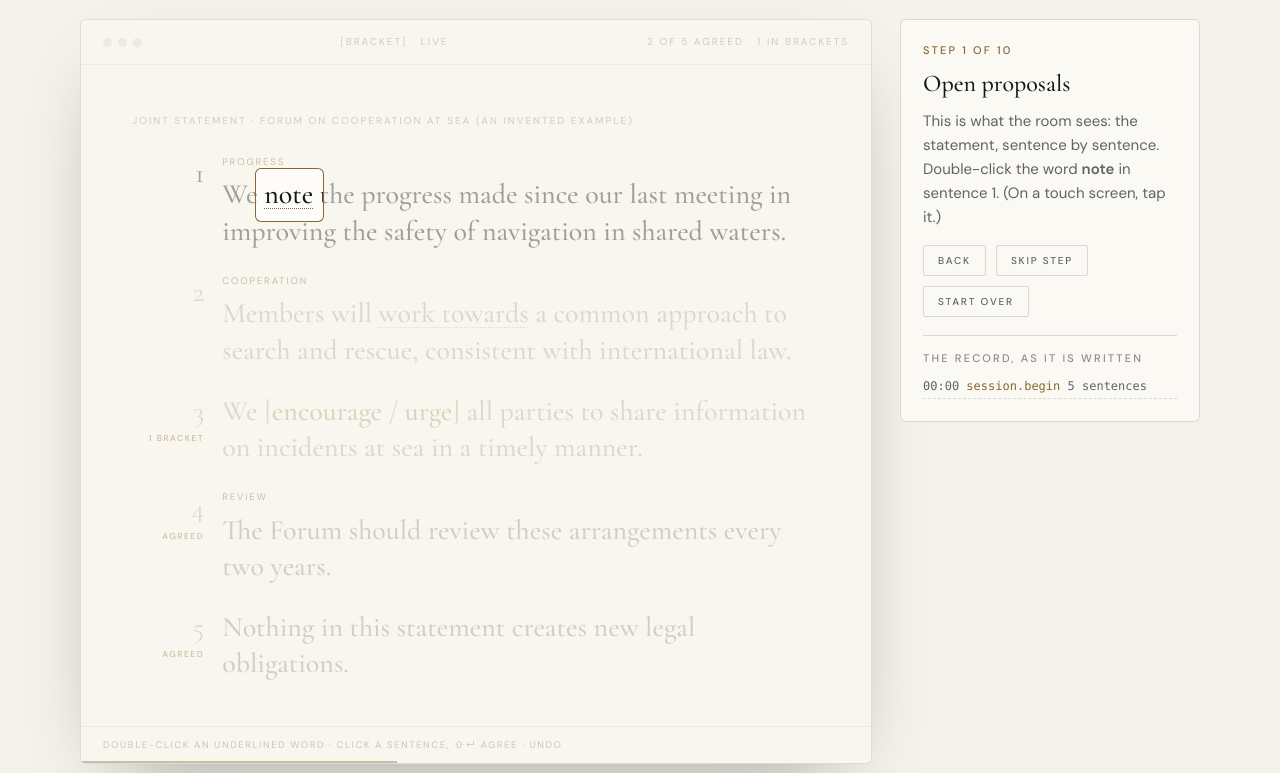
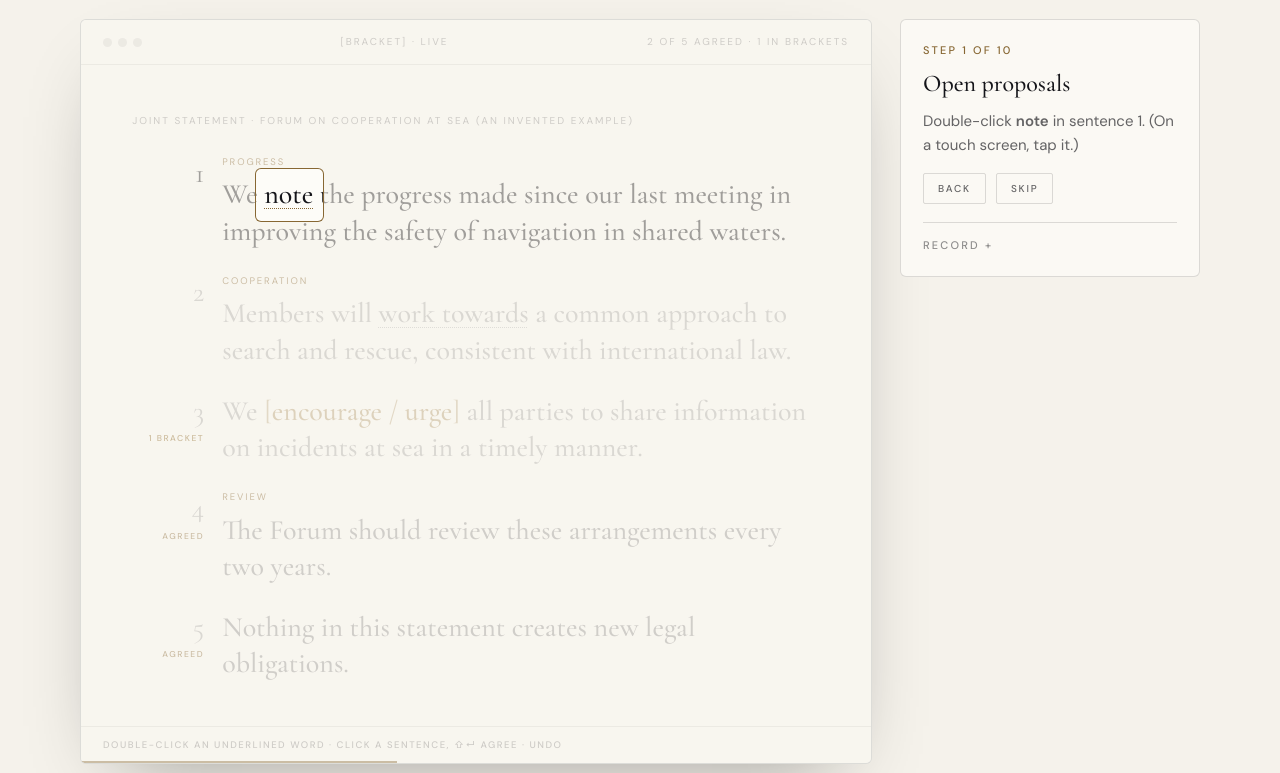
Before and after one commit to computational-statecraft/bracket, a plain HTML site: page site/index.html in a window 1280 px wide. Shown: the part 1772-2545 px from the top of the page. Drawn offline with Linux system fonts and the light colour scheme.

Commit message:
Website: shorter tour guide, Back and Skip only, record folded away
Co-Authored-By: Claude Opus 5.5 <noreply@anthropic.com>

```diff
--- a/site/demo.js
+++ b/site/demo.js
@@ -321,25 +321,25 @@ stage.addEventListener('click', e => {
 /* ---------------- the guided tour ---------------- */
 const kbd = s => `<kbd>${s}</kbd>`;
 const STEPS = [
-  { title: 'Open proposals', body: `<p>This is what the room sees: the statement, sentence by sentence. Double-click the word <strong>note</strong> in sentence 1. (On a touch screen, tap it.)</p>`,
+  { title: 'Open proposals', body: `<p>Double-click <strong>note</strong> in sentence 1. (On a touch screen, tap it.)</p>`,
     done: e => e.type === 'open' && e.tid === 'note' },
-  { title: 'Make it stronger', body: `<p>Three proposals for “note” appear beneath it, at the same strength. Press ${kbd('→')} to ask for stronger wording.</p>`,
+  { title: 'Make it stronger', body: `<p>Press ${kbd('→')} for stronger wording.</p>`,
     done: e => e.type === 'dial' && e.kind === 'strength' },
-  { title: 'Walk the ladder', body: `<p>“Note” sits on a ladder of force drawn from diplomatic practice: <em>note → take note of → acknowledge → recognize → affirm → reaffirm → declare</em>. Keep pressing ${kbd('→')} until you reach <strong>recognize</strong>. ${kbd('←')} walks back down. The rest of the sentence never changes.</p>`,
+  { title: 'Walk the ladder', body: `<p>Keep pressing ${kbd('→')} until <strong>recognize</strong>. ${kbd('←')} goes back.</p>`,
     done: e => e.type === 'dial' && S.rail && S.rail.tid === 'note' && S.rail.level === 3 },
-  { title: 'Longer, shorter, plainer', body: `<p>${kbd('↑')} asks for longer wording and ${kbd('↓')} for shorter. ${kbd('R')} switches the register between plain, institutional and formal diplomatic. Try one.</p>`,
+  { title: 'Longer, shorter, plainer', body: `<p>${kbd('↑')} longer, ${kbd('↓')} shorter, ${kbd('R')} changes the register.</p>`,
     done: e => e.type === 'dial' && (e.kind === 'length' || e.kind === 'register') },
-  { title: 'Choose one', body: `<p>${kbd('⇥')} or the numbers ${kbd('1')}–${kbd('3')} move between proposals; ${kbd('↵')} accepts one. You can also click it. Changed words are marked in brass, and the sentence gains a new version.</p><p class="small">Or press ${kbd('⇧↵')} to keep the proposal beside the original, in brackets, for the room to decide.</p>`,
+  { title: 'Choose one', body: `<p>${kbd('⇥')} moves between proposals; ${kbd('↵')} accepts one.</p>`,
     done: e => e.type === 'accept' || e.type === 'bracket-open' },
-  { title: 'Disagreement stays visible', body: `<p>Sentence 3 holds unsettled wording in square brackets: <span style="color:var(--brk)">[encourage / urge]</span>. Click sentence 3, then press ${kbd('⇧↵')} to try to mark it agreed.</p>`,
+  { title: 'Open brackets', body: `<p>Click sentence 3 and press ${kbd('⇧↵')} to agree it.</p>`,
     done: e => e.type === 'blocked' || (e.type === 'agree' && e.sid === 's3') },
-  { title: 'Settle the bracket', body: `<p>A sentence with an open bracket cannot be agreed. Double-click the bracket, choose a wording with ${kbd('↑')} ${kbd('↓')}, and press ${kbd('↵')} to settle it.</p>`,
+  { title: 'Settle the bracket', body: `<p>Double-click the bracket, pick with ${kbd('↑')} ${kbd('↓')}, press ${kbd('↵')}.</p>`,
     done: e => e.type === 'settle' && e.sid === 's3' },
-  { title: 'Agree it', body: `<p>Now ${kbd('⇧↵')} marks sentence 3 agreed. Editing an agreed sentence returns it to draft: nothing is agreed until everything is agreed.</p>`,
+  { title: 'Agree it', body: `<p>Press ${kbd('⇧↵')} to agree sentence 3.</p>`,
     done: e => e.type === 'agree' && e.sid === 's3' },
-  { title: 'Any phrase, not only a word', body: `<p>Double-click <strong>work towards</strong> in sentence 2. Phrases work the same way: ${kbd('←')} for something weaker, like <em>explore</em>; ${kbd('→')} for something stronger, like <em>commit to</em>.</p>`,
+  { title: 'Any phrase', body: `<p>Double-click <strong>work towards</strong> in sentence 2.</p>`,
     done: e => e.type === 'open' && e.tid === 'work' },
-  { title: 'That is the loop', body: `<p>Accept or reject the proposals for sentence 2, then agree sentences 1 and 2 to finish the statement.</p><p>Everything you did is in the record below the guide. The app keeps the same record, and at the end of a session saves the statement, each sentence's history and any dissent.</p>`,
+  { title: 'Finish', body: `<p>Accept a proposal, then agree sentences 1 and 2.</p>`,
     done: e => e.type === 'agree' && e.all, final: true },
 ];
 // what each step's spotlight falls on, in order; a function, because the page changes as the visitor works
@@ -370,7 +370,7 @@ function showStep() {
   $('#gcount').textContent = finished ? 'Done' : `Step ${step + 1} of ${STEPS.length}`;
   $('#gtitle').textContent = finished ? 'The statement is agreed' : s.title;
   $('#gbody').innerHTML = finished
-    ? `<p class="done">Every sentence is agreed.</p><p>That is [bracket]: people decide every word, the machine offers alternatives on request, and the record keeps what was offered and refused. <a href="#download">Download the app</a> to use it with your own drafts, and your own model.</p>`
+    ? `<p>People chose every word. <a href="#download">Download [bracket]</a></p>`
     : s.body;
   $('#gback').disabled = step === 0 && !finished;
   $('#gnext').hidden = finished || s.final;
@@ -385,10 +385,6 @@ function emit(e) {
 }
 $('#gnext').addEventListener('click', () => { if (step < STEPS.length - 1) { step++; showStep(); } });
 $('#gback').addEventListener('click', () => { if (finished) { finished = false; } else if (step > 0) step--; showStep(); });
-$('#greset').addEventListener('click', () => {
-  S.doc = START(); S.focus = 's1'; S.mode = 'rest'; S.rail = null; S.brk = null; S.changed = null; S.undo = [];
-  step = 0; finished = false; logEl.innerHTML = ''; t0 = Date.now(); record('session.begin', '5 sentences'); render(); showStep();
-});
 record('session.begin', '5 sentences');
 render(); showStep();
 
--- a/site/index.html
+++ b/site/index.html
@@ -108,11 +108,11 @@
         <div class="count caps" id="gcount"></div>
         <h3 id="gtitle"></h3>
         <div id="gbody"></div>
-        <div class="nav"><button type="button" id="gback">Back</button><button type="button" id="gnext">Skip step</button><button type="button" id="greset">Start over</button></div>
-        <div class="record">
-          <div class="caps" style="color:var(--faint)">The record, as it is written</div>
+        <div class="nav"><button type="button" id="gback">Back</button><button type="button" id="gnext">Skip</button></div>
+        <details class="record">
+          <summary class="caps">Record</summary>
           <ol id="log"></ol>
-        </div>
+        </details>
       </aside>
     </div>
   </div>
--- a/site/style.css
+++ b/site/style.css
@@ -166,6 +166,10 @@ p { margin: 0 0 16px; } .muted { color: var(--dim); } .small { font-size: 14px;
 .guide .nav button:hover { color: var(--fg); border-color: var(--ghost); }
 .guide .done { color: var(--brass); font-weight: 500; }
 .record { margin-top: 18px; border-top: 1px solid var(--hair); padding-top: 14px; }
+.record summary { cursor: pointer; color: var(--faint); list-style: none; }
+.record summary::-webkit-details-marker { display: none; }
+.record summary::after { content: ' +'; } .record[open] summary::after { content: ' −'; }
+.record summary:hover { color: var(--dim); }
 .record ol { list-style: none; margin: 8px 0 0; padding: 0; max-height: 180px; overflow: auto; font: 12px/1.55 ui-monospace, SFMono-Regular, Menlo, Consolas, monospace; color: var(--dim); }
 .record li { padding: 2px 0; border-bottom: 1px dashed var(--hair); }
 .record li b { color: var(--brass); font-weight: 500; }
```
